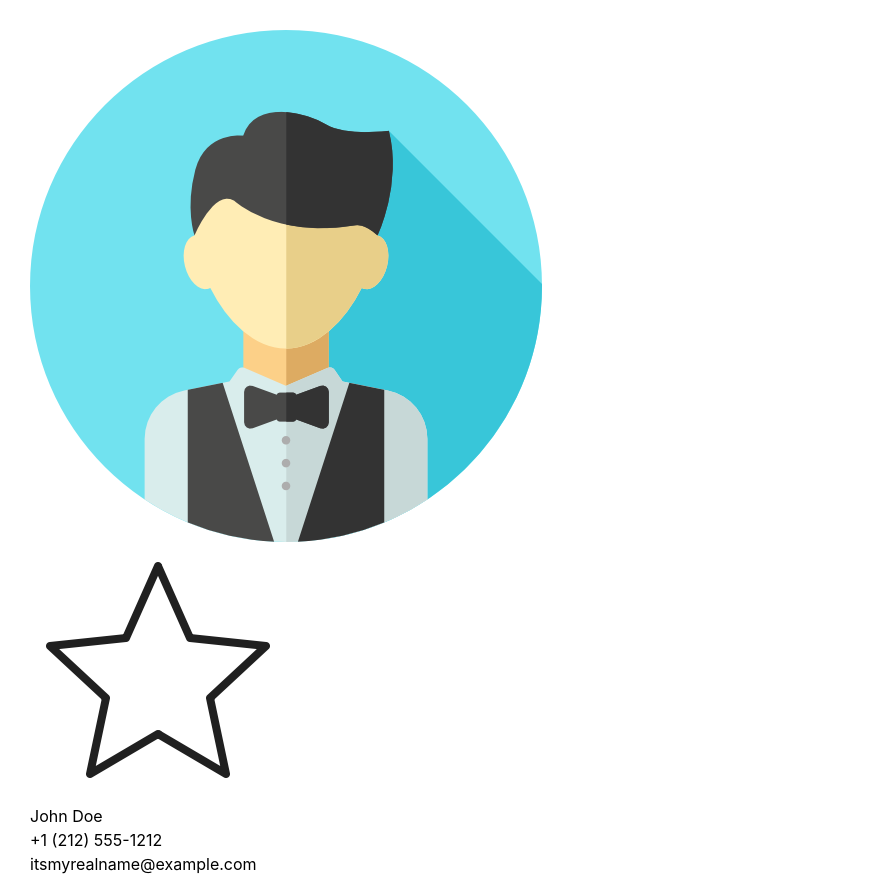
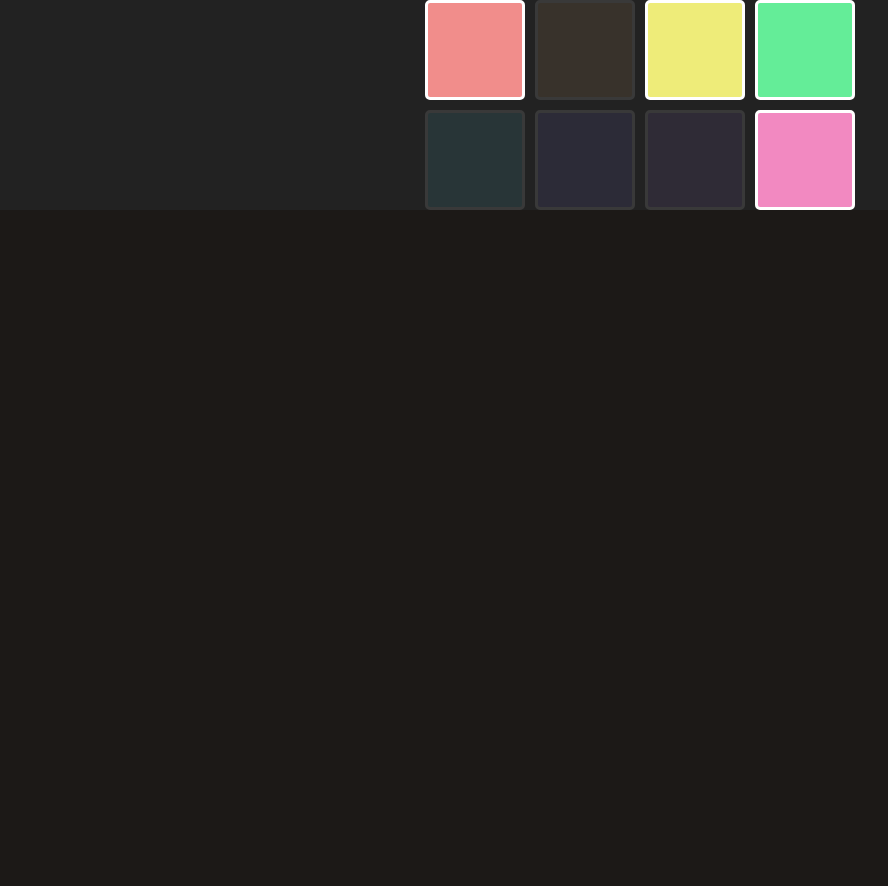
Before and after one commit to AquamarineC/Chef_Claude_Project, a React (Vite) app: page / in a window 1280 px wide. Shown: the whole page, without its empty margins (0-888 px from the left). After the commit the page ends 800 px from the top, so only its background shows below. Built offline with nearby package versions, Linux system fonts and the light colour scheme.

Commit message:
finall did this hard sound pad challenge

```diff
--- a/src/App.jsx
+++ b/src/App.jsx
@@ -6,52 +6,55 @@ import Joke from "./components/Joke"
 import jokesData from "./components/jokesData"
 import avatar from "./image/user.png"
 import Star from "./components/Star"
+import Body from "./components/Body"
 
 import Count from "./components/Count"
+
+import hahahahpads from "./pads"
+import Pad from "./components/Pad"
 
 
 
 
+export default function App(props) {
 
+    const[padsState, setPadsState] = useState(hahahahpads)
 
-export default function App() {
-    const [contact, setContact] = useState({
-        firstName: "John",
-        lastName: "Doe",
-        phone: "+1 (212) 555-1212",
-        email: "itsmyrealname@example.com",
-        isFavorite: false
-    })
+    function toggle(id){
+         setPadsState(prev => prev.map(item => {
+                return(
+                    item.id === id ? {...item, on:!item.on} : item
+                )
 
-    // let starIcon = contact.isFavorite ? starFilled : starEmpty
-
-    function toggleFavorite() {
-        setContact(prevContact => ({
-            ...prevContact,
-            isFavorite: !prevContact.isFavorite
-        }))
+            })
+          )
+        console.log(id)
+        console.log(padsState)
     }
 
 
+    const soundPadsButtons = padsState.map((soundPadsButton) => {
+
+        return (
+            <Pad
+                id={soundPadsButton.id}
+                key={soundPadsButton.id}
+                color={soundPadsButton.color}
+                onClassName={soundPadsButton.on}
+                toggle={toggle}
+            />
+        )
+    })
+
 
     return (
-        <main>
-            <article className="card">
-                <img
-                    src={avatar}
-                    className="avatar"
-                    alt="User profile picture of John Doe"
-                />
-                <div className="info">
-                    <Star isFilled={contact.isFavorite} handleClick={toggleFavorite}/>
-                    <h2 className="name">
-                        {contact.firstName} {contact.lastName}
-                    </h2>
-                    <p className="contact">{contact.phone}</p>
-                    <p className="contact">{contact.email}</p>
-                </div>
+        <div style={props.darkMode ? {backgroundColor: "#222222"} : {backgroundColor: "#cccccc"}}>
 
-            </article>
+        <main >
+            <div className="pad-container">
+                {soundPadsButtons}
+            </div>
         </main>
+        </div>
     )
 }
--- /dev/null
+++ b/src/components/Body.jsx
@@ -0,0 +1,8 @@
+
+export default function Body(props) {
+    return (
+        <section>
+            <h1>Welcome back, {props.username}!</h1>
+        </section>
+    )
+}
--- a/src/components/Header.jsx
+++ b/src/components/Header.jsx
@@ -1,12 +1,11 @@
 import chefIcon from "../image/chef-claude-icon.png"
 
-export default function Header(){
-
+export default function Header(props){
 
     return(
         <header className="bg-yellow-100 flex justify-center items-center h-34">
             <img className="h-18 mr-4" src={chefIcon} alt="chef-claude-icon" />
-            <h1 className="text-5xl ml-4">Chef Claude</h1>
+            <h1 className="text-5xl ml-4">Chef Claude {props.username}</h1>
         </header>
     )
 }
--- /dev/null
+++ b/src/components/Pad.jsx
@@ -0,0 +1,16 @@
+
+import { useState } from "react"
+
+export default function Pad(props){
+
+
+
+    return(
+       <button
+            style={{backgroundColor: props.color}}
+            className={props.onClassName ? "on" : undefined}
+            onClick={() => props.toggle(props.id)}
+
+       />
+    )
+}
--- a/src/components/Test.jsx
+++ b/src/components/Test.jsx
@@ -2,23 +2,52 @@ import { useState } from "react"
 
 export default function Text(){
 
-    const[messages, setMessages] = useState([1,2,3,4,5,6])
+    const[car, setCar] = useState([{
+        id: 1,
+        color: "#F18D8B",
+        on: true
+    },
+    {
+        id: 2,
+        color: "#F5C280",
+        on: false
+    },
+    {
+        id: 3,
+        color: "#EEEC79",
+        on: true
+    },
+    {
+        id: 4,
+        color: "#64ED98",
+        on: true
+    },
+    {
+        id: 5,
+        color: "#63DEED",
+        on: false
+    },
+    {
+        id: 6,
+        color: "#877FED",
+        on: false
+    },
+    {
+        id: 7,
+        color: "#A57FE9",
+        on: false
+    },
+    {
+        id: 8,
+        color: "#F289C1",
+        on: true
+    },  ] )
 
-    let text
-
-    if(messages.length==0){
-        text = "You are all caught up"
-    } else if (messages.length==1){
-        text = "You have 1 unread message"
-
-    }else{
-        text= `You have ${messages.length} unread messages`
-    }
 
     return(
-        <div>
+        <div className="bg-amber-400">
 
-            {text}
+           <p>Favoriate button is:    {car[2].id}    {car[2].color} </p>
          </div>
     )
 }
--- a/src/index.css
+++ b/src/index.css
@@ -14,91 +14,37 @@ header{
 /* example */
 
 
-
-
-header > img {
-    width: 50px;
+* {
+    box-sizing: border-box;
 }
 
-header > h1 {
-    font-weight: 400;
+body {
+    background-color: #1C1917;
 }
 
 main {
-    padding: 30px 30px 10px;
+    display: flex;
+    justify-content: center;
+    align-items: center;
 }
 
-.add-ingredient-form {
-    display: flex;
-    justify-content: center;
-    gap: 12px;
-    height: 38px;
+.pad-container {
+    display: grid;
+    grid-template-columns: repeat(4, 100px);
+    grid-template-rows: repeat(2, 100px);
+    gap: 10px;
 }
 
-.add-ingredient-form > input {
-    border-radius: 6px;
-    border: 1px solid #D1D5DB;
-    padding: 9px 13px;
-    box-shadow: 0px 1px 2px 0px rgba(0, 0, 0, 0.05);
-    flex-grow: 1;
-    min-width: 150px;
-    max-width: 400px;
+button {
+    height: 100px;
+    width: 100px;
+    border: 3px solid white;
+    border-radius: 5px;
+    cursor: pointer;
+    opacity: 0.1;
+
 }
 
-.add-ingredient-form > button {
-    font-family: Inter, sans-serif;
-    border-radius: 6px;
-    border: none;
-    background-color: #141413;
-    color: #FAFAF8;
-    width: 150px;
-    font-size: 0.875rem;
-    font-weight: 500;
+button.on{
+    opacity: 1;
 }
-
-.add-ingredient-form > button::before {
-    content: "+";
-    margin-right: 5px;
-}
-
-ul.ingredients-list {
-    margin-bottom: 48px;
-}
-
-ul.ingredients-list > li {
-    color: #475467;
-    line-height: 28px;
-}
-
-.get-recipe-container {
-    display: flex;
-    justify-content: space-between;
-    align-items: center;
-    border-radius: 8px;
-    background: #F0EFEB;
-    padding: 10px 28px;
-}
-
-.get-recipe-container h3 {
-    font-size: 1.125rem;
-    font-weight: 500;
-    line-height: 24px;
-}
-
-.get-recipe-container p {
-    color: #6B7280;
-    font-size: 0.875rem;
-    line-height: 20px;
-}
-
-.get-recipe-container button {
-    border: none;
-    border-radius: 6px;
-    background: #D17557;
-    box-shadow: 0px 1px 2px 0px rgba(0, 0, 0, 0.05);
-    color: #FAFAF8;
-    padding: 9px 17px;
-    font-family: Inter, sans-serif;
-    font-size: 0.875rem;
-    cursor: pointer;
-}
--- a/src/main.jsx
+++ b/src/main.jsx
@@ -7,6 +7,6 @@ import App from './App.jsx'
 
 createRoot(document.getElementById('root')).render(
   <StrictMode>
-    <App />
+    <App darkMode={true} />
   </StrictMode>,
 )
--- /dev/null
+++ b/src/pads.js
@@ -0,0 +1,42 @@
+export default [
+    {
+        id: 1,
+        color: "#F18D8B",
+        on: true
+    },
+    {
+        id: 2,
+        color: "#F5C280",
+        on: false
+    },
+    {
+        id: 3,
+        color: "#EEEC79",
+        on: true
+    },
+    {
+        id: 4,
+        color: "#64ED98",
+        on: true
+    },
+    {
+        id: 5,
+        color: "#63DEED",
+        on: false
+    },
+    {
+        id: 6,
+        color: "#877FED",
+        on: false
+    },
+    {
+        id: 7,
+        color: "#A57FE9",
+        on: false
+    },
+    {
+        id: 8,
+        color: "#F289C1",
+        on: true
+    },
+]
```
